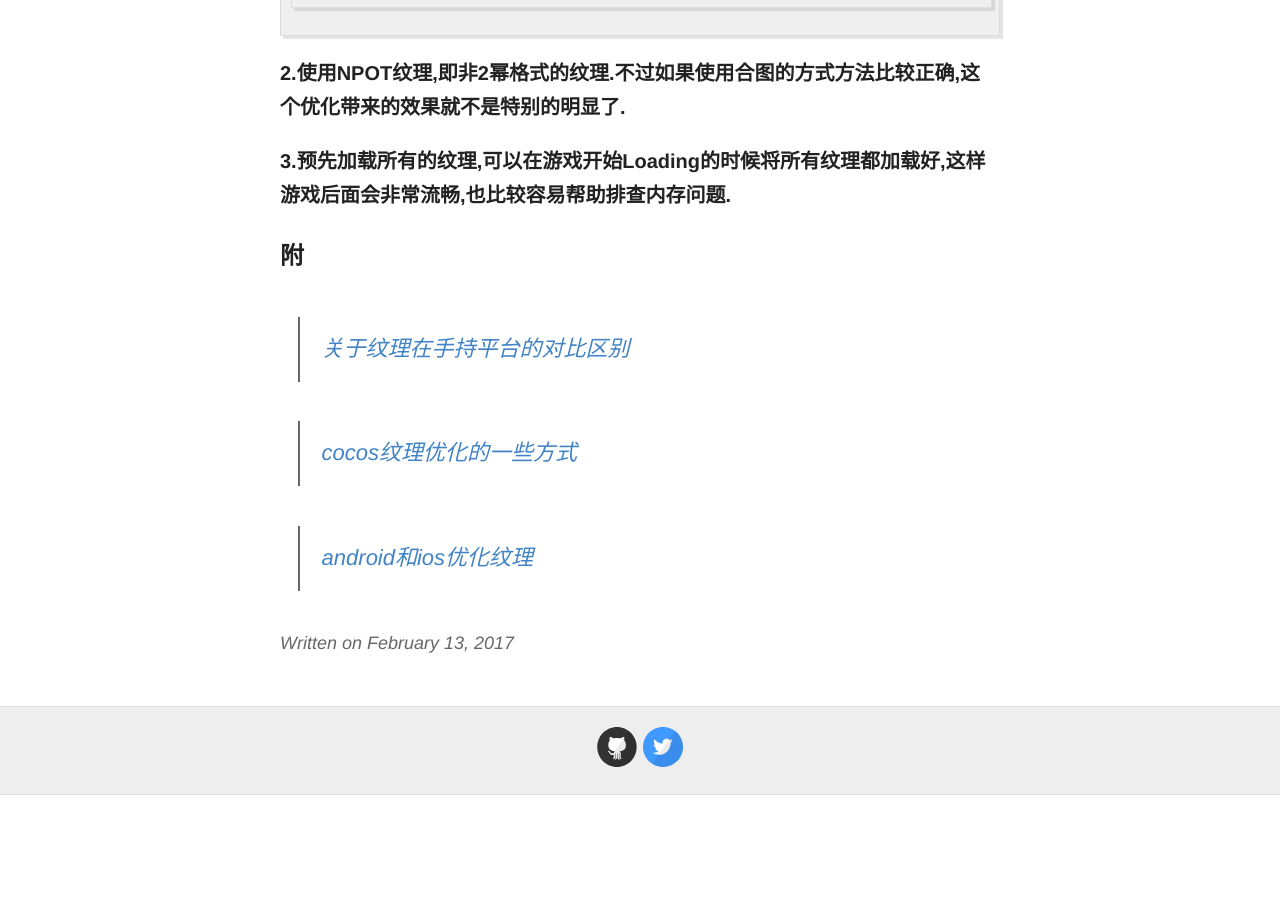
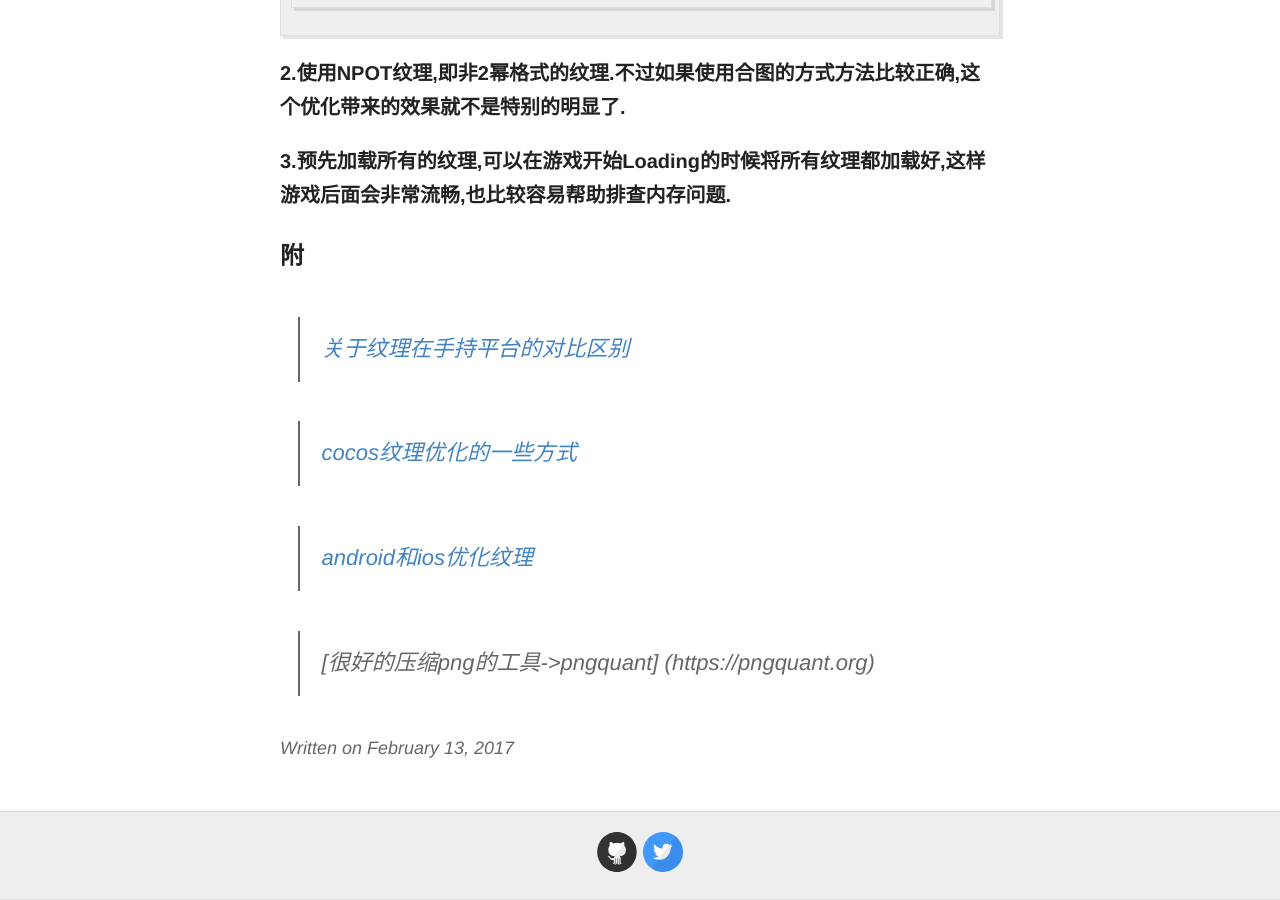
Before and after one commit to colourstar/colourstar.github.io, a Jekyll site: the page built from _posts/utils/2017-2-13-textureperf.md, in a window 1280 px wide and 900 px high, scrolled down 2254 px. Built offline with Jekyll 4.4.1, drawn with Linux system fonts in a browser that asks for light colours; before the commit the page ends 3049 px from its top, so only the background shows below that.

Commit message:
pngquant更新

```diff
--- a/_posts/utils/2017-2-13-textureperf.md
+++ b/_posts/utils/2017-2-13-textureperf.md
@@ -79,3 +79,6 @@ RGB565,     不带透明通道,这种方式是16位中最大程度上保留原
 
 
 > [android和ios优化纹理](http://blog.csdn.net/u013704666/article/details/38906743)
+
+
+> [很好的压缩png的工具->pngquant] (https://pngquant.org)
```
